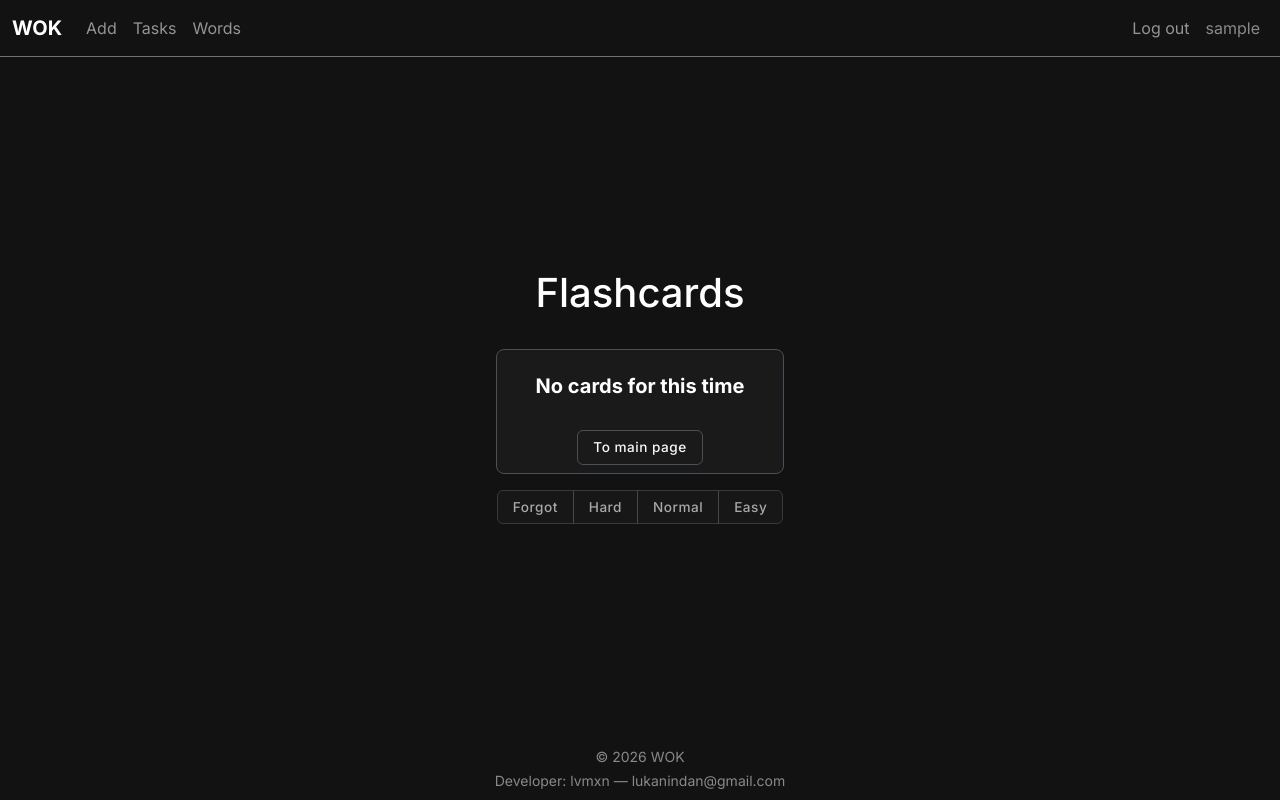
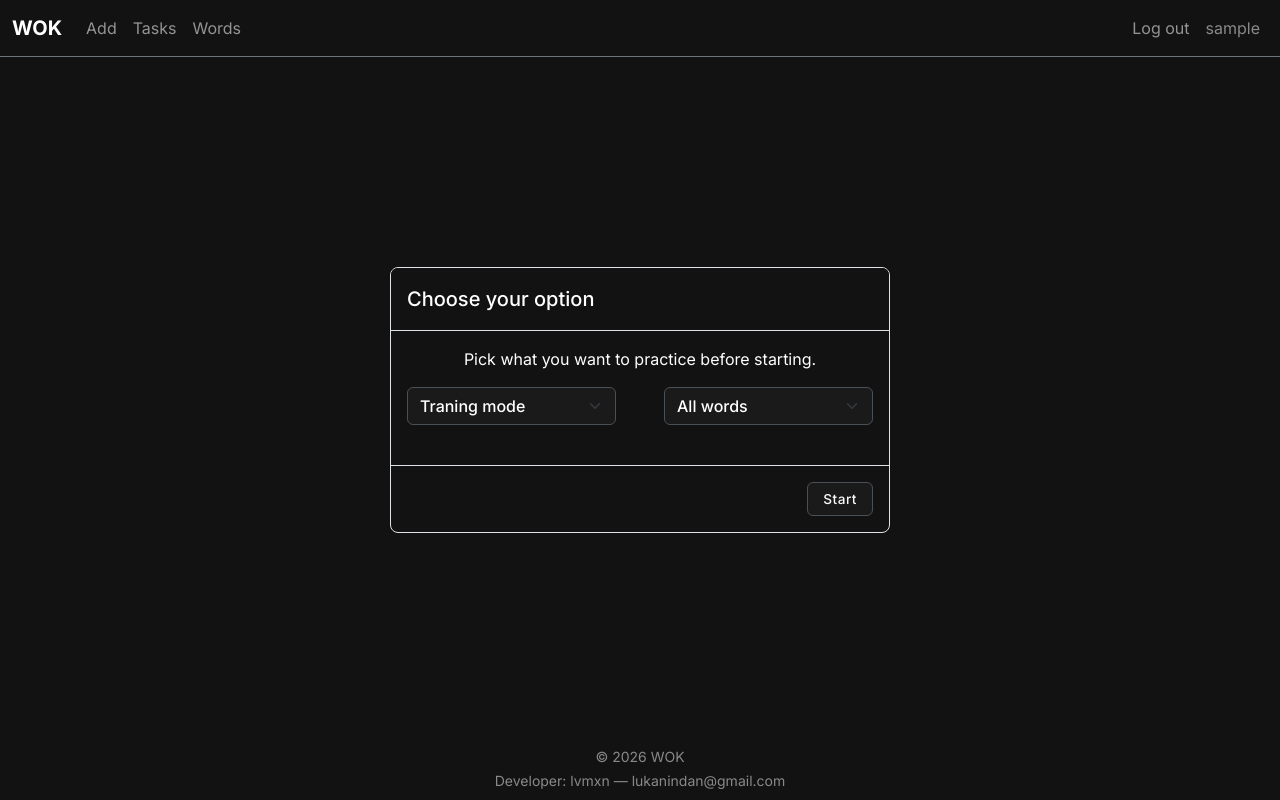
Before and after one commit to lvmxn/wok, a Flask app: page /flashcards in a window 1280 px wide. Run offline with Flask 3, Linux system fonts and the light colour scheme; the visitor is signed in with stand-in values (Sample User, id 1); data comes from the database, SQL or seed files in the repository; data that the repository does not hold is empty.

Commit message:
feat: add tags

```diff
--- a/app.py
+++ b/app.py
@@ -192,6 +192,11 @@ def register():
             session["user_id"] = db.execute(
                 "SELECT id FROM users WHERE username = ?", username
             )[0]["id"]
+            db.execute(
+                "INSERT INTO tags (user_id, name) VALUES (?, ?)",
+                session["user_id"],
+                "general",
+            )
             session["token"] = token
             session["mode"] = "en"
             if starter:
@@ -247,19 +252,72 @@ def tasks():
 @app.route("/flashcards", methods=["GET", "POST"])
 @login_required
 def flashcards():
-    free = request.args.get("mode") == "free"
-
+    global mode
     if request.method == "POST":
-        if free:
+        data_j = request.get_json()
+        if not isinstance(data_j, dict):
+            return jsonify({"status": "error", "message": "Invalid request body"}), 400
+        action = data_j.get('action')
+        if action == "start":
+            mode = data_j.get('mode')
+            tag = data_j.get('tag')
+            tag = '%' if tag == 'all' else tag
+            if mode == "free":
+                try:
+                    words = db.execute(
+                        """SELECT
+                            w.id,
+                            w.word,
+                            w.translation,
+                            uw.context AS context
+                            FROM words w
+                            JOIN user_words uw ON w.id = uw.word_id
+                            JOIN user_word_tags uwt ON uw.id = uwt.user_word_id
+                            JOIN tags t ON uwt.tag_id = t.id
+                            WHERE uw.user_id = ?
+                            AND w.language = ?
+                            AND t.name LIKE ?
+                            ORDER BY RANDOM()
+                            LIMIT 20""",
+                        session["user_id"],
+                        session["mode"],
+                        tag,
+                    )
+                except sqlite3.Error:
+                    words = []
+            else:
+                try:
+                    words = db.execute(
+                        """SELECT
+                            w.id,
+                            w.word,
+                            w.translation,
+                            uw.context AS context
+                            FROM words w
+                            JOIN user_words uw ON w.id = uw.word_id
+                            JOIN user_word_tags uwt ON uw.id = uwt.user_word_id
+                            JOIN tags t ON uwt.tag_id = t.id
+                            WHERE uw.user_id = ?
+                            AND w.language = ?
+                            AND t.name LIKE ?
+                            AND uw.next_review <= ?
+                            ORDER BY uw.next_review ASC
+                            LIMIT 20""",
+                        session["user_id"],
+                        session["mode"],
+                        tag,
+                        calculate_next_review(0),
+                    )
+                except sqlite3.Error:
+                    words = []
+            return jsonify(words)
+        if mode == "free":
             return (
                 jsonify(
                     {"status": "success", "message": "Free mode: review not saved"}
                 ),
                 200,
             )
-        data_j = request.get_json()
-        if not isinstance(data_j, dict):
-            return jsonify({"status": "error", "message": "Invalid request body"}), 400
         id = data_j.get("id")
         quality = data_j.get("quality")
         try:
@@ -286,7 +344,6 @@ def flashcards():
                 quality,
             )
         )
-
         try:
             db.execute(
                 "UPDATE user_words SET ease_factor = ?, interval = ?, learning = ?, repetitions = ?, lapses = ?, next_review = ?, count = count + 1 WHERE user_id = ? AND word_id = ?",
@@ -302,41 +359,18 @@ def flashcards():
         except sqlite3.Error:
             return jsonify({"status": "error", "message": "Could not save review"}), 500
         return jsonify({"status": "success"}), 200
-    if not free:
-        words = db.execute(
+    try:
+        tags = db.execute(
             """SELECT
-                w.id,
-                w.word,
-                w.translation,
-                uw.context AS context
-                FROM words w
-                JOIN user_words uw ON w.id = uw.word_id
-                WHERE uw.user_id = ?
-                AND uw.next_review <= ?
-                AND w.language = ?
-                ORDER BY uw.next_review ASC
-                LIMIT 20""",
-            session["user_id"],
-            calculate_next_review(0),
-            session["mode"],
+                name
+                FROM tags
+                WHERE user_id = ?
+            """,
+            session["user_id"]
         )
-    else:
-        words = db.execute(
-            """SELECT
-                w.id,
-                w.word,
-                w.translation,
-                uw.context AS context
-                FROM words w
-                JOIN user_words uw ON w.id = uw.word_id
-                WHERE uw.user_id = ?
-                AND w.language = ?
-                ORDER BY RANDOM()
-                LIMIT 20""",
-            session["user_id"],
-            session["mode"],
-        )
-    return render_template("flashcards.html", words=dumps(words))
+    except sqlite3.Error:
+        tags=[]
+    return render_template("flashcards.html", tags=tags)
 
 
 @app.route("/add", methods=["GET", "POST"])
@@ -346,6 +380,7 @@ def add():
         word = request.form.get("word")
         translation = request.form.get("translation")
         context = request.form.get("context")
+        tag = request.form.get("tag")
         if not word:
             flash("Word field is required.", "danger")
             return redirect(url_for("add"))
@@ -386,6 +421,25 @@ def add():
                 2,
                 0,
                 0,
+            )
+            tag_id = db.execute(
+                """
+                INSERT INTO tags (user_id, name)
+                VALUES (?,?)
+                ON CONFLICT(user_id, name) DO NOTHING
+                RETURNING id
+                """,
+                session["user_id"],
+                tag,
+            )
+            db.execute(
+                '''
+                INSERT INTO user_word_tags (user_word_id, tag_id)
+                VALUES (?,?)
+                ON CONFLICT(user_word_id, tag_id) DO NOTHING
+                ''',
+                word_id,
+                tag_id,
             )
         except (TranslationError, sqlite3.Error):
             flash("Could not add that word right now.", "danger")
--- a/static/style.css
+++ b/static/style.css
@@ -324,3 +324,15 @@ body {
 .btn-delete-cross:hover {
   opacity: 1;
 }
+
+.collectionModal{
+    background-color: #121212 !important;
+}
+
+.modal {
+    pointer-events: none;
+}
+
+.modal-dialog {
+    pointer-events: auto;
+}
--- a/templates/add.html
+++ b/templates/add.html
@@ -20,6 +20,9 @@
             <div class="mb-3">
                 <input autocomplete="off" autofocus class="form-control mx-auto w-auto inp-txt" name="translation" placeholder="Translation" type="text">
             </div>
+            <div class="mb-3">
+                <input autocomplete="off" autofocus class="form-control mx-auto w-auto inp-txt" name="tag" placeholder="Tag" type="text">
+            </div>
             <button class="btn btn-mono-outline btn-caps btn-sm" type="submit">Add</button>
         </form>
         <hr>
--- a/templates/flashcards.html
+++ b/templates/flashcards.html
@@ -5,6 +5,33 @@
 {% endblock %}
 
 {% block main %}
+    <div class="modal fade " id="collectionModal" tabindex="-1" aria-hidden="true">
+        <div class=" modal-dialog modal-dialog-centered">
+            <div class="collectionModal modal-content border ">
+                <div  class="collectionModal modal-header ">
+                    <h5 class="modal-title ">Choose your option</h5>
+                </div>
+                <div class="modal-body">
+                    <p class="mb-3">Pick what you want to practice before starting.</p>
+                    <div class="d-flex flex-column flex-md-row align-items-start gap-4 gap-md-5 mb-4">
+                        <select class="form-select inp-txt" id="mode-select">
+                            <option value="traning">Traning mode</option>
+                            <option value="free">Free mode</option>
+                        </select>
+                        <select class="form-select inp-txt" id="collection-select">
+                            <option value="all">All words</option>
+                            {% for tag in tags %}
+                                <option value="{{ tag["name"] }}">{{ tag["name"] }}</option>
+                            {% endfor %}
+                        </select>
+                    </div>
+                </div>
+                <div class="modal-footer ">
+                    <button type="button" class="btn btn-primary btn-mono-outline btn-normal-case" id="start-task-btn">Start</button>
+                </div>
+            </div>
+        </div>
+    </div>
     <div class="container min-vh-100 d-flex flex-column align-items-center main-content justify-content-center">
         <h1 class="mb-2">Flashcards</h1>
         <h5 class="mb-2" id="counter"></h5>
@@ -28,7 +55,7 @@
     </div>
 
     <script>
-        const words = {{ words | safe }};
+        let words = [];
         let num = 0;
         let showingWord = true;
         let word = '';
@@ -38,7 +65,43 @@
         let finish = false;
         let currentAudio = null;
         let nextAudio = null;
+        let tag = '';
+        let mode = '';
+
         document.addEventListener('DOMContentLoaded', function() {
+            const collectionModal = new bootstrap.Modal(document.getElementById('collectionModal'), {
+                backdrop: false,
+                keyboard: false
+            });
+            collectionModal.show();
+            document.getElementById('start-task-btn').addEventListener('click', async function() {
+                tag = document.getElementById('collection-select').value;
+                mode = document.getElementById('mode-select').value;
+                try {
+                    await get_words();
+                    collectionModal.hide();
+                } catch (error) {
+                    console.error(error);
+                }
+            });
+        });
+
+        async function get_words() {
+            const response = await fetch('/flashcards', {
+                method: 'POST',
+                headers: { 'Content-Type': 'application/json' },
+                body: JSON.stringify({ action: 'start', mode, tag })
+            });
+
+            if (!response.ok) {
+                throw new Error(await response.text());
+            }
+
+            words = await response.json();
+            initFlashcards();
+        }
+
+        function initFlashcards(){
             if (words.length === 0) {
                 exit("empty");
             }
@@ -74,7 +137,7 @@
                 }
                 showingWord = !showingWord;
             });
-        });
+        }
 
         async function showNextCard() {
             num++;
@@ -117,7 +180,7 @@
                 await fetch('/flashcards', {
                     method: 'POST',
                     headers: { 'Content-Type': 'application/json' },
-                    body: JSON.stringify({ id : currentid, quality: quality })
+                    body: JSON.stringify({action: 'answer', id : currentid, quality: quality })
                 });
             } catch (error) {
                 console.error("Net error:", error);
--- a/templates/tasks.html
+++ b/templates/tasks.html
@@ -12,10 +12,6 @@
                 <h5 class="card-title">Flashcards</h5>
                 <p class="card-text">Test your memory by recalling the translation. Flip the card to see the answer, then rate how well you remembered it to optimize your learning schedule.</p>
                 <a href="/flashcards" class="btn btn-mono-outline btn-normal-case mb-3">Start</a>
-                <div class="d-flex flex-column flex-md-row align-items-start justify-content-center gap-2">
-                    <p>or try</p>
-                    <a href="/flashcards?mode=free" style="color: #ffff;  text-decoration: none; font-weight: 500;">Free mode</a>
-                </div>
             </div>
         </div>
 
```
Also changed, not shown: helpers.py (+22 -1 lines), schema.sql (+17 -0 lines).
